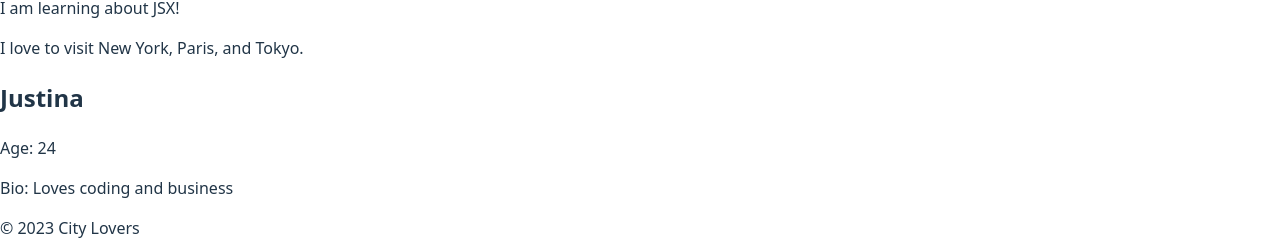
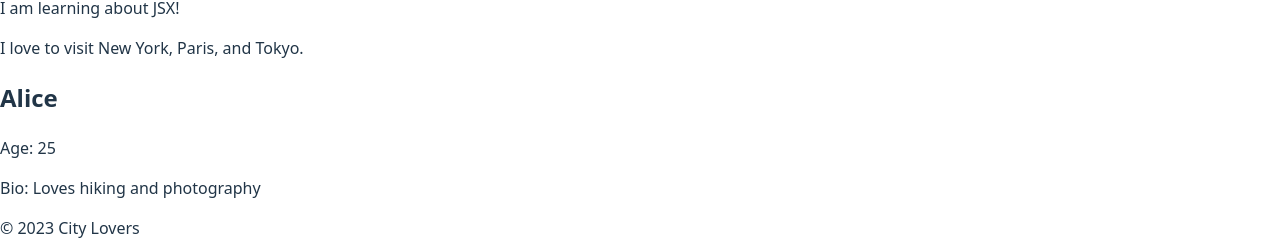
Before and after one commit to Justina-Hub/alx-fe-reactjs, a React (Vite) app in the folder alx-react-app/: page / in a window 1280 px wide. Shown: the part 402-652 px from the top of the page. Built offline with nearby package versions, Linux system fonts and the light colour scheme.

Commit message:
Create a User Profile Card Using Props

```diff
--- a/alx-react-app/src/App.jsx
+++ b/alx-react-app/src/App.jsx
@@ -11,7 +11,7 @@ function App() {
             <Header />
             <WelcomeMessage />
             <MainContent />
-            <UserProfile name="Justina" age="24" bio="Loves coding and business" />
+            <UserProfile name="Alice" age="25" bio="Loves hiking and photography" />
             <Footer />
         </>
     );
```
